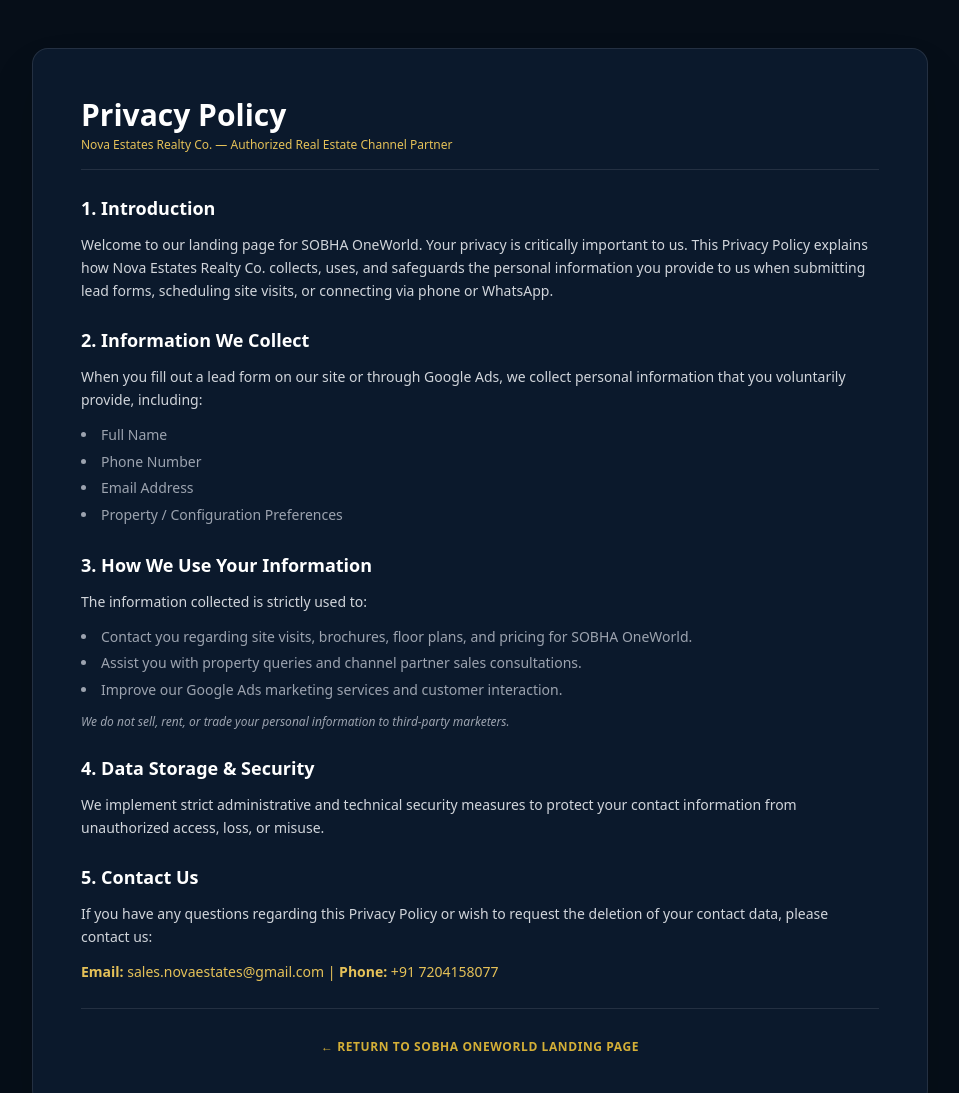
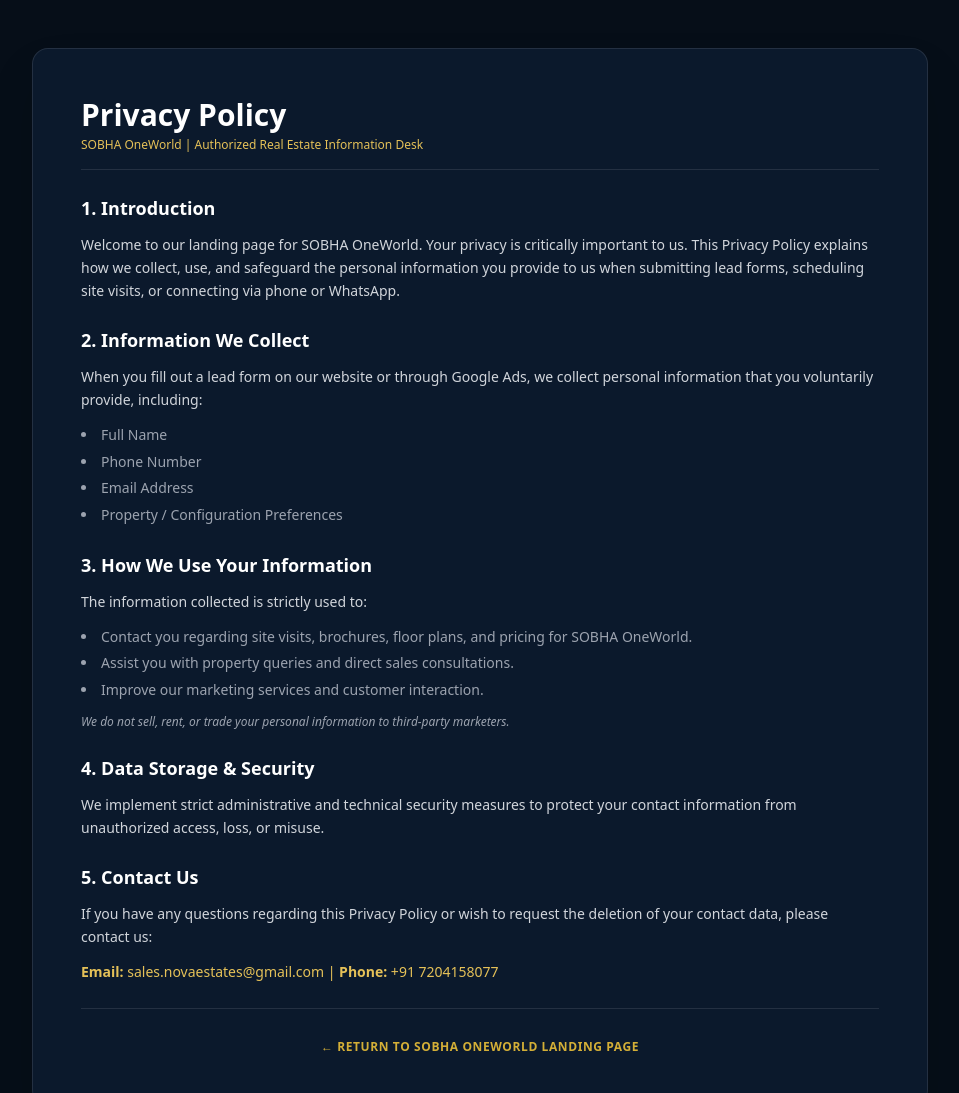
Before and after one commit to harikrishnarajuts17/Sobha-OneWorld, a plain HTML site: page privacy-policy.html in a window 1280 px wide. Shown: the top 1093 px of the page, without its empty margins (160-1119 px from the left). Drawn offline with nearby package versions, Linux system fonts and the light colour scheme.

Commit message:
Your commit message here

```diff
--- a/privacy-policy.html
+++ b/privacy-policy.html
@@ -23,17 +23,17 @@
     <div class="max-w-4xl mx-auto bg-navy-900 p-8 sm:p-12 rounded-2xl border border-white/10 shadow-2xl space-y-6">
         <div class="border-b border-white/10 pb-4">
             <h1 class="text-3xl font-bold text-white">Privacy Policy</h1>
-            <p class="text-xs text-gold-400 mt-1">Nova Estates Realty Co. — Authorized Real Estate Channel Partner</p>
+            <p class="text-xs text-gold-400 mt-1">SOBHA OneWorld | Authorized Real Estate Information Desk</p>
         </div>
 
         <section class="space-y-3 text-sm leading-relaxed">
             <h2 class="text-lg font-semibold text-white">1. Introduction</h2>
-            <p>Welcome to our landing page for SOBHA OneWorld. Your privacy is critically important to us. This Privacy Policy explains how Nova Estates Realty Co. collects, uses, and safeguards the personal information you provide to us when submitting lead forms, scheduling site visits, or connecting via phone or WhatsApp.</p>
+            <p>Welcome to our landing page for SOBHA OneWorld. Your privacy is critically important to us. This Privacy Policy explains how we collect, use, and safeguard the personal information you provide to us when submitting lead forms, scheduling site visits, or connecting via phone or WhatsApp.</p>
         </section>
 
         <section class="space-y-3 text-sm leading-relaxed">
             <h2 class="text-lg font-semibold text-white">2. Information We Collect</h2>
-            <p>When you fill out a lead form on our site or through Google Ads, we collect personal information that you voluntarily provide, including:</p>
+            <p>When you fill out a lead form on our website or through Google Ads, we collect personal information that you voluntarily provide, including:</p>
             <ul class="list-disc list-inside text-gray-400 space-y-1">
                 <li>Full Name</li>
                 <li>Phone Number</li>
@@ -47,8 +47,8 @@
             <p>The information collected is strictly used to:</p>
             <ul class="list-disc list-inside text-gray-400 space-y-1">
                 <li>Contact you regarding site visits, brochures, floor plans, and pricing for SOBHA OneWorld.</li>
-                <li>Assist you with property queries and channel partner sales consultations.</li>
-                <li>Improve our Google Ads marketing services and customer interaction.</li>
+                <li>Assist you with property queries and direct sales consultations.</li>
+                <li>Improve our marketing services and customer interaction.</li>
             </ul>
             <p class="text-xs text-gray-400 italic">We do not sell, rent, or trade your personal information to third-party marketers.</p>
         </section>
```
